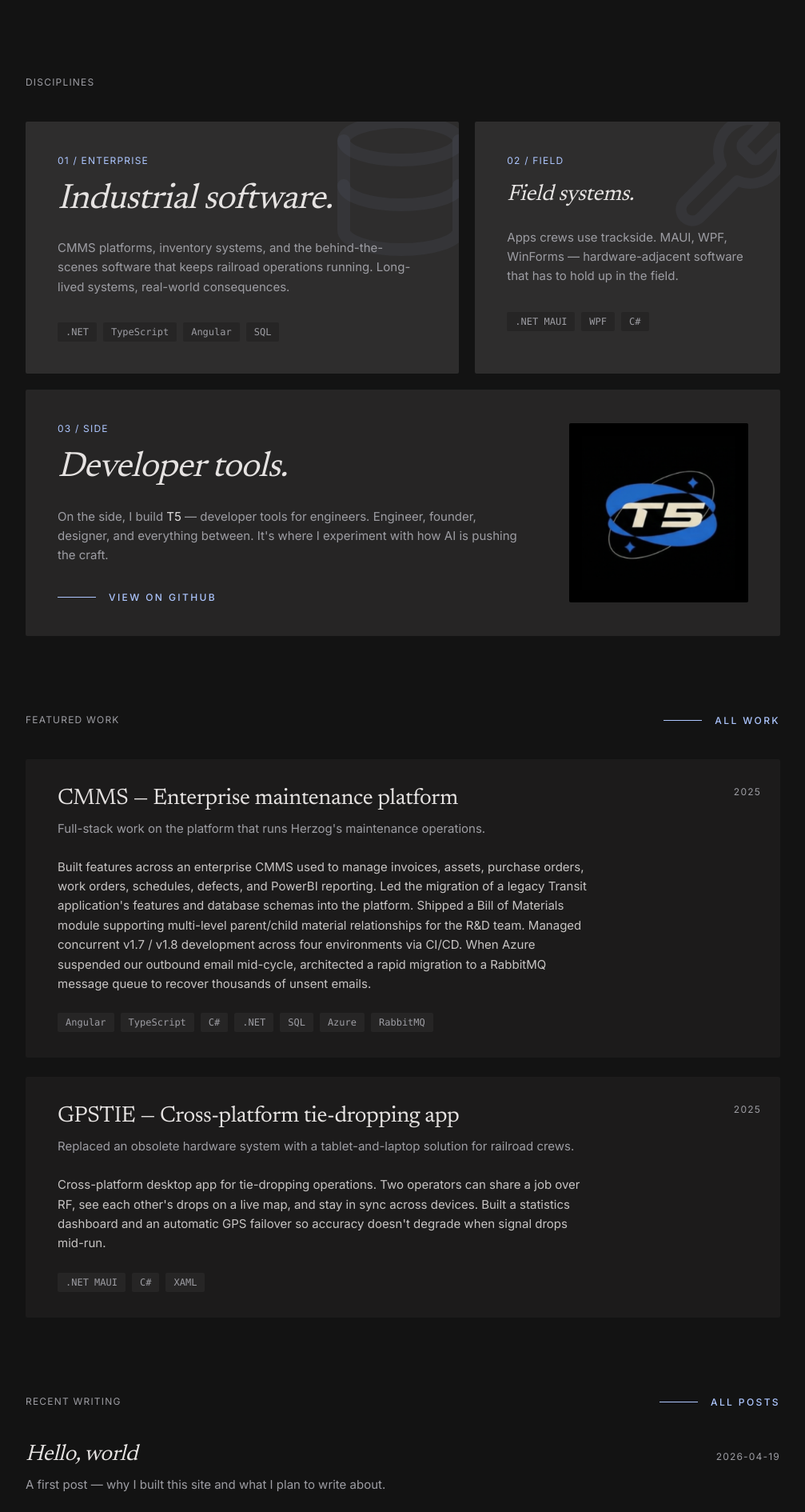
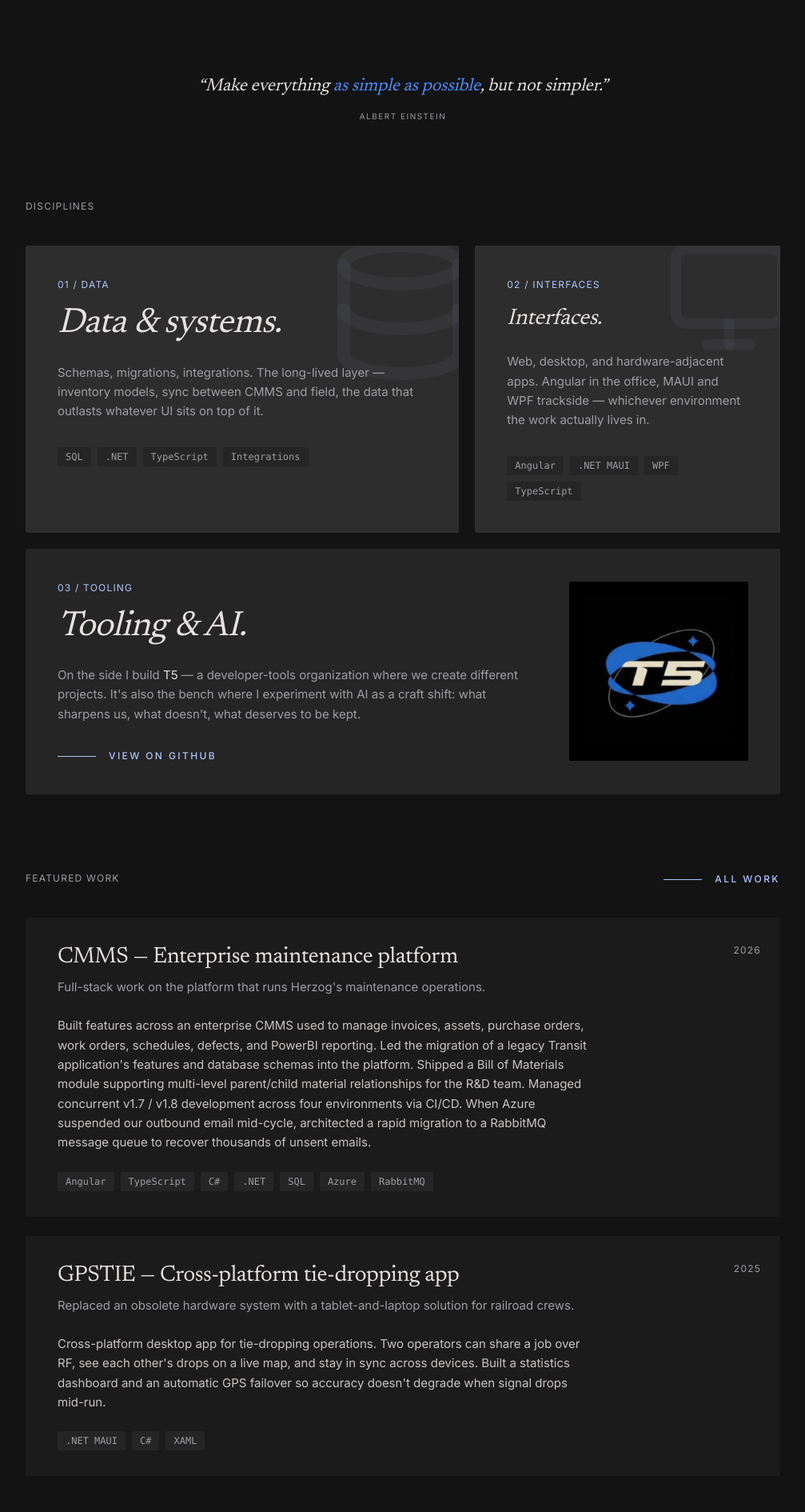
Before and after one commit to lukas-siemers/portfolio-lukas-siemers, a Next.js app: page / in a window 1280 px wide. Shown: the part 750-2640 px from the top of the page at 80% size, without its empty margins (136-1143 px from the left). Built offline with nearby package versions, Linux system fonts and the light colour scheme.

Commit message:
ppls - footer got redone, adjusted some text on the main page and cut some sections. Moving on to the next page now

```diff
--- a/src/app/page.tsx
+++ b/src/app/page.tsx
@@ -1,14 +1,12 @@
 import Link from "next/link";
-import { Database, Wrench } from "lucide-react";
+import { Database, Monitor } from "lucide-react";
 import ProjectCard from "@/components/ProjectCard";
 import { getFeaturedProjects } from "@/lib/projects";
-import { getAllPosts } from "@/lib/posts";
 import { site } from "@/lib/site";
 import { images } from "@/lib/images";
 
 export default function HomePage() {
   const featured = getFeaturedProjects();
-  const recentPosts = getAllPosts().slice(0, 3);
 
   return (
     <div className="space-y-section">
@@ -27,17 +25,6 @@ export default function HomePage() {
               Siemers.
             </span>
           </h1>
-
-          <aside className="col-span-12 md:col-span-4 md:pb-4">
-            <blockquote className="font-serif italic text-on-surface text-body-lg leading-snug sm:text-headline-sm">
-              &ldquo;Make everything{" "}
-              <span className="text-primary-container">
-                as simple as possible
-              </span>
-              , but not simpler.&rdquo;
-            </blockquote>
-            <p className="label-sm mt-4">— Albert Einstein</p>
-          </aside>
         </div>
 
         {/* Headshot + bio/CTA row, sits beneath the hero headline. */}
@@ -62,6 +49,20 @@ export default function HomePage() {
             </p>
           </div>
         </div>
+
+<div className="mt-24 flex justify-center">
+    <aside className="max-w-xl text-center">
+            <blockquote className="font-serif italic text-on-surface text-body-lg leading-snug sm:text-headline-sm">
+              &ldquo;Make everything{" "}
+              <span className="text-primary-container">
+                as simple as possible
+              </span>
+              , but not simpler.&rdquo;
+            </blockquote>
+            <p className="label-sm mt-4">Albert Einstein</p>
+          </aside>
+</div>
+
       </section>
 
       {/* ---------- DISCIPLINES BENTO ---------- */}
@@ -71,24 +72,24 @@ export default function HomePage() {
         </div>
 
         <div className="grid grid-cols-1 gap-5 md:grid-cols-12">
-          {/* 01 — Industrial software (lead card, 7 cols) */}
+          {/* 01 — Data & systems (lead card, 7 cols) */}
           <article className="group relative col-span-1 overflow-hidden rounded-sharp bg-surface-container-high p-10 transition-colors hover:bg-surface-container-highest md:col-span-7">
             <Database
               className="absolute -right-6 -top-4 h-48 w-48 text-primary/5"
               aria-hidden
             />
             <div className="relative z-10">
-              <p className="label-md text-primary">01 / Enterprise</p>
+              <p className="label-md text-primary">01 / Data</p>
               <h3 className="mt-4 font-serif italic text-on-surface text-headline-md sm:text-display-md">
-                Industrial software.
+                Data &amp; systems.
               </h3>
               <p className="mt-6 max-w-md text-body-md leading-relaxed text-on-surface-variant">
-                CMMS platforms, inventory systems, and the behind-the-scenes
-                software that keeps railroad operations running. Long-lived
-                systems, real-world consequences.
+                Schemas, migrations, integrations. The long-lived layer —
+                inventory models, sync between CMMS and field, the data that
+                outlasts whatever UI sits on top of it.
               </p>
               <div className="mt-8 flex flex-wrap gap-2">
-                {[".NET", "TypeScript", "Angular", "SQL"].map((t) => (
+                {["SQL", ".NET", "TypeScript", "Integrations"].map((t) => (
                   <span
                     key={t}
                     className="rounded-sharp bg-surface-container px-2.5 py-1 font-mono text-xs text-on-surface-variant"
@@ -100,23 +101,24 @@ export default function HomePage() {
             </div>
           </article>
 
-          {/* 02 — Field systems (5 cols) */}
+          {/* 02 — Interfaces (5 cols) */}
           <article className="group relative col-span-1 overflow-hidden rounded-sharp bg-surface-container-high p-10 transition-colors hover:bg-surface-container-highest md:col-span-5">
-            <Wrench
+            <Monitor
               className="absolute -right-4 -top-4 h-40 w-40 text-primary/5"
               aria-hidden
             />
             <div className="relative z-10">
-              <p className="label-md text-primary">02 / Field</p>
+              <p className="label-md text-primary">02 / Interfaces</p>
               <h3 className="mt-4 font-serif italic text-on-surface text-headline-md">
-                Field systems.
+                Interfaces.
               </h3>
               <p className="mt-6 max-w-sm text-body-md leading-relaxed text-on-surface-variant">
-                Apps crews use trackside. MAUI, WPF, WinForms —
-                hardware-adjacent software that has to hold up in the field.
+                Web, desktop, and hardware-adjacent apps. Angular in the
+                office, MAUI and WPF trackside — whichever environment the
+                work actually lives in.
               </p>
               <div className="mt-8 flex flex-wrap gap-2">
-                {[".NET MAUI", "WPF", "C#"].map((t) => (
+                {["Angular", ".NET MAUI", "WPF", "TypeScript"].map((t) => (
                   <span
                     key={t}
                     className="rounded-sharp bg-surface-container px-2.5 py-1 font-mono text-xs text-on-surface-variant"
@@ -128,20 +130,21 @@ export default function HomePage() {
             </div>
           </article>
 
-          {/* 03 — Developer tools (full width, icon accent on right) */}
+          {/* 03 — Tooling & AI (full width, T5 logo on right) */}
           <article className="group relative col-span-1 overflow-hidden rounded-sharp bg-surface-container p-10 transition-colors hover:bg-surface-container-high md:col-span-12">
             <div className="flex flex-col gap-10 md:flex-row md:items-center md:gap-16">
               <div className="flex-1">
-                <p className="label-md text-primary">03 / Side</p>
+                <p className="label-md text-primary">03 / Tooling</p>
                 <h3 className="mt-4 font-serif italic text-on-surface text-headline-md sm:text-display-md">
-                  Developer tools.
+                  Tooling &amp; AI.
                 </h3>
                 <p className="mt-6 max-w-xl text-body-md leading-relaxed text-on-surface-variant">
-                  On the side, I build{" "}
-                  <span className="text-on-surface">T5</span> — developer tools
-                  for engineers. Engineer, founder, designer, and everything
-                  between. It&apos;s where I experiment with how AI is pushing
-                  the craft.
+                  On the side I build{" "}
+                  <span className="text-on-surface">T5</span> — a
+                  developer-tools organization where we create different
+                  projects. It&apos;s also the bench where I experiment with
+                  AI as a craft shift: what sharpens us, what doesn&apos;t,
+                  what deserves to be kept.
                 </p>
                 <a
                   href={site.t5.github}
@@ -182,43 +185,6 @@ export default function HomePage() {
           ))}
         </div>
       </section>
-
-      {/* ---------- RECENT WRITING ---------- */}
-      {recentPosts.length > 0 && (
-        <section>
-          <div className="mb-10 flex items-end justify-between gap-6">
-            <p className="label-md">Recent writing</p>
-            <Link
-              href="/blog"
-              className="rule-hairline text-xs font-medium uppercase tracking-[0.2em] text-primary transition-opacity hover:opacity-80"
-            >
-              All posts
-            </Link>
-          </div>
-
-          <ul className="space-y-8">
-            {recentPosts.map((post) => (
-              <li key={post.slug}>
-                <Link href={`/blog/${post.slug}`} className="group block">
-                  <div className="grid grid-cols-12 items-baseline gap-4">
-                    <h3 className="col-span-9 font-serif italic text-headline-sm text-on-surface transition-colors group-hover:text-primary sm:text-headline-md">
-                      {post.title}
-                    </h3>
-                    <p className="label-md col-span-3 text-right">
-                      {post.date}
-                    </p>
-                  </div>
-                  {post.description && (
-                    <p className="mt-2 max-w-xl text-body-md text-on-surface-variant">
-                      {post.description}
-                    </p>
-                  )}
-                </Link>
-              </li>
-            ))}
-          </ul>
-        </section>
-      )}
     </div>
   );
 }
--- a/src/components/Footer.tsx
+++ b/src/components/Footer.tsx
@@ -1,64 +1,43 @@
-import Link from "next/link";
+import { Mail, Github, Linkedin } from "lucide-react";
 import { site } from "@/lib/site";
 
 export default function Footer() {
+  const year = new Date().getFullYear();
+
   return (
-    <footer className="mt-24 bg-surface-container-lowest">
-      <div className="mx-auto max-w-5xl px-6 py-16 sm:px-10">
-        <div className="grid grid-cols-1 gap-12 sm:grid-cols-3">
-          <div className="sm:col-span-2">
-            <p className="font-serif text-headline-sm text-on-surface">
-              {site.name}
-            </p>
-            <p className="mt-2 max-w-sm text-body-md text-on-surface-variant">
-              {site.role} · {site.location}
-            </p>
-          </div>
-
-          <nav aria-label="Elsewhere" className="sm:justify-self-end">
-            <p className="label-md mb-4">Elsewhere</p>
-            <ul className="space-y-2 text-body-md">
-              <li>
+    <footer className="mt-32">
+      <div className="mx-auto flex max-w-5xl flex-col items-center gap-6 px-6 pb-10 pt-16 sm:px-10">
+        {/* Social icons */}
+        <div className="flex items-center gap-10">
           <a
             href={`mailto:${site.email}`}
-                  className="text-on-surface transition-colors hover:text-primary"
+            aria-label="Email Lukas"
+            className="flex h-11 w-11 items-center justify-center rounded-full bg-surface-container-high text-on-surface-variant transition-all duration-200 hover:-translate-y-0.5 hover:bg-primary-container hover:text-on-primary-container"
           >
-                  Email
+            <Mail className="h-5 w-5" />
           </a>
-              </li>
-              <li>
           <a
             href={site.socials.github}
             target="_blank"
             rel="noreferrer"
-                  className="text-on-surface transition-colors hover:text-primary"
+            aria-label="GitHub"
+            className="flex h-11 w-11 items-center justify-center rounded-full bg-surface-container-high text-on-surface-variant transition-all duration-200 hover:-translate-y-0.5 hover:bg-primary-container hover:text-on-primary-container"
           >
-                  GitHub
+            <Github className="h-5 w-5" />
           </a>
-              </li>
-              <li>
           <a
             href={site.socials.linkedin}
             target="_blank"
             rel="noreferrer"
-                  className="text-on-surface transition-colors hover:text-primary"
+            aria-label="LinkedIn"
+            className="flex h-11 w-11 items-center justify-center rounded-full bg-surface-container-high text-on-surface-variant transition-all duration-200 hover:-translate-y-0.5 hover:bg-primary-container hover:text-on-primary-container"
           >
-                  LinkedIn
+            <Linkedin className="h-5 w-5" />
           </a>
-              </li>
-            </ul>
-          </nav>
         </div>
 
-        <div className="mt-16 flex items-center justify-between">
-          <p className="label-md">© {new Date().getFullYear()}</p>
-          <Link
-            href="/"
-            className="label-md transition-colors hover:text-on-surface"
-          >
-            Top ↑
-          </Link>
-        </div>
+        {/* Year */}
+        <p className="label-sm">© {year}</p>
       </div>
     </footer>
   );
--- a/src/lib/projects.ts
+++ b/src/lib/projects.ts
@@ -28,7 +28,7 @@ export const projects: Project[] = [
       "Built features across an enterprise CMMS used to manage invoices, assets, purchase orders, work orders, schedules, defects, and PowerBI reporting. Led the migration of a legacy Transit application's features and database schemas into the platform. Shipped a Bill of Materials module supporting multi-level parent/child material relationships for the R&D team. Managed concurrent v1.7 / v1.8 development across four environments via CI/CD. When Azure suspended our outbound email mid-cycle, architected a rapid migration to a RabbitMQ message queue to recover thousands of unsent emails.",
     stack: ["Angular", "TypeScript", "C#", ".NET", "SQL", "Azure", "RabbitMQ"],
     links: {},
-    year: 2025,
+    year: 2026,
     kind: "work",
     featured: true,
   },
--- a/src/lib/site.ts
+++ b/src/lib/site.ts
@@ -3,7 +3,7 @@ export const site = {
   role: "Full Stack Software Engineer",
   tagline: "Full-stack engineer. Railroads.",
   shortBio:
-  "Full-stack engineer at Herzog Railroad Services. I started out building integrated systems for ballast trains and now work on a large, complex enterprise inventory system for rail operations. On the side I build T5 — a developer-tools project where I wear every hat. Outside work: hiking, climbing, tinkering. Most of my learning goes to AI right now — the biggest shift to the craft I've seen, and one I'd rather lead than chase.",
+  "Full-stack software engineer at Herzog Railroad Services. I started out on ballast-train integrations and now work across the enterprise systems that keep rail operations running. On the side I build T5 — a developer-tools organization where we ship our own projects. Outside work: hiking, climbing, tinkering. Most of my learning goes to AI right now — the biggest shift to the craft I've seen, and one I'd rather lead than chase.",
   email: "lukas.siemers123@gmail.com",
   location: "Saint Joseph, MO",
   url: "https://example.com", // replace with your real domain once set
```
Lines whose indentation alone changed are shown as unchanged.
